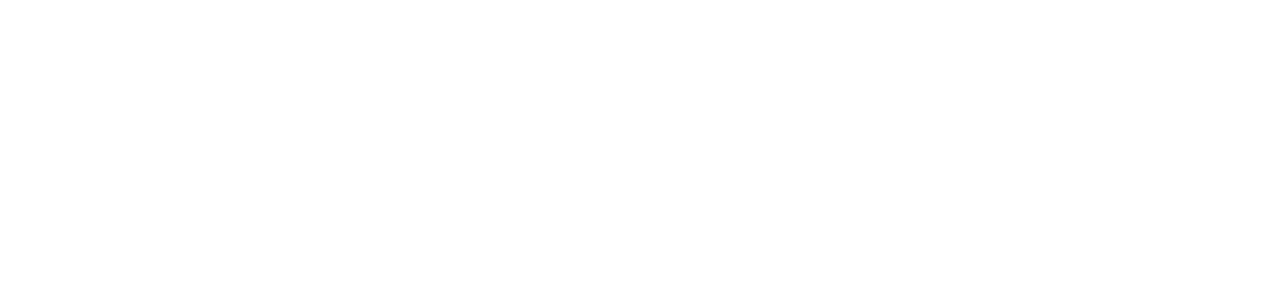
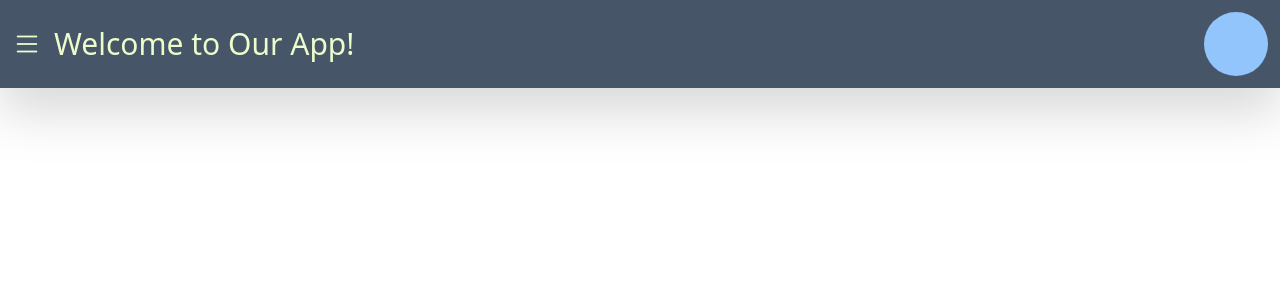
Before and after one commit to arlsurya/social-app, a React (Vite) app: page /header in a window 1280 px wide. Before the commit this address had no page. Shown: the top 300 px of the page. Built offline with nearby package versions, Linux system fonts and the light colour scheme.

Commit message:
modification

```diff
--- a/index.html
+++ b/index.html
@@ -5,6 +5,7 @@
     <link rel="icon" type="image/svg+xml" href="/vite.svg" />
     <meta name="viewport" content="width=device-width, initial-scale=1.0" />
     <script src="https://cdn.tailwindcss.com"></script>
+    <link rel="stylesheet" href="https://cdn.jsdelivr.net/npm/bootstrap-icons@1.10.5/font/bootstrap-icons.css">
     <title>Vite + React</title>
   </head>
   <body>
--- a/src/App.jsx
+++ b/src/App.jsx
@@ -6,6 +6,7 @@
 import Register from './Components/Register';
 import ForgotPassword from './Components/ForgotPassword';
 import Footer from './Components/Footer';
+import Header from './Components/Header';
 
 function App() {
   return (
@@ -17,6 +18,7 @@
           <Route path="/register" element={<Register />} />
           <Route path="/forgotpassword" element={<ForgotPassword />} />
           <Route path="/home" element={<Home />} />
+          <Route path="/header" element={<Header />} />
           <Route path="/footer" element={<Footer />} />
 
         </Routes>
--- a/src/Components/Footer.jsx
+++ b/src/Components/Footer.jsx
@@ -4,7 +4,7 @@
   return (
     <>
     <footer className="p-10 bg-slate-600">
-      <div className='container mx-auto flex flex-row text-amber-100 px-10'>
+      <div className='container mx-auto flex  text-amber-100 px-10 justify-between'>
         <div className=' basis-1/4 px-3'>
           <h3 className=' text-3xl py-3'>LOGO</h3>
           <p className='py-3'>We work with a passion of taking challenges and creating new ones in advertising sector.</p>
--- a/src/Components/Header.jsx
+++ b/src/Components/Header.jsx
@@ -1,15 +1,20 @@
 import React from 'react'
-import "../Components/Header1.css"
+
 function Header() {
   return (
-    <div>
-      <ul>
-            <li><a href="/">Home</a></li>
-            <li><a href="/about">About</a></li>
-            <li><a href="/contact">Contact</a></li>
-            <li></li>
-          </ul>
-    </div>
+    <header className='bg-slate-600 rounded-b-xl text-lime-100 drop-shadow-2xl'>
+      <div className='container mx-auto justify-between bg-slate-600 p-3 flex '>
+        <div className='flex my-auto'>
+          <div className='pe-3 '>
+          <i className="bi bi-list text-3xl"></i>
+          </div>
+          <h3 className=' my-auto text-3xl'>Welcome to Our App!</h3>
+        </div>
+        <div className=' flex justify-end'>
+          <div className='w-16 h-16 rounded-full bg-blue-300 text-end '></div>
+        </div>
+      </div>
+    </header>
   )
 }
 
--- a/src/Components/Header1.css
+++ /dev/null
@@ -1,15 +0,0 @@
-div{
-    background: #000;
-    color: aliceblue;
-    height: 50px;
-}
-ul{
-
-    display: flex;
-    /* text-align: center; */
-    justify-content: center;
-}
-a{
-font-size: 30px;
-    padding: 50px;
-}
```
